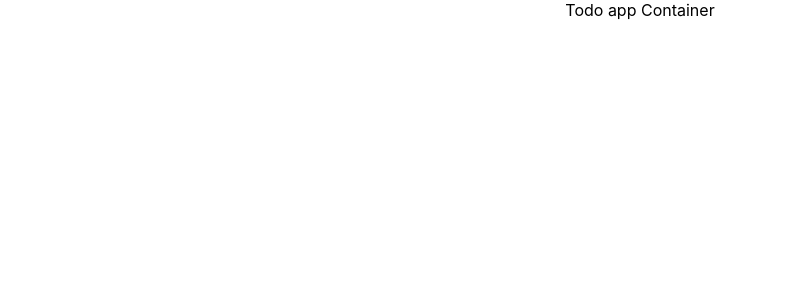
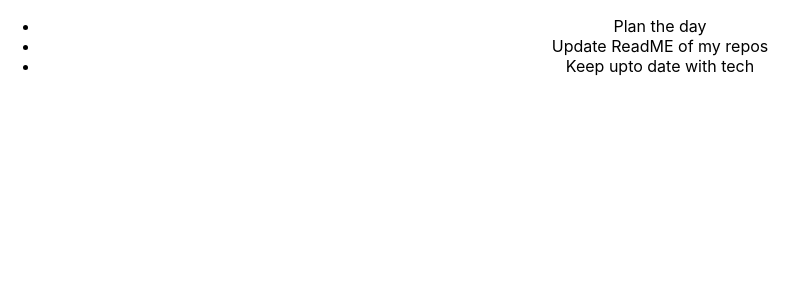
Before and after one commit to markiplagat/react-todo-app, a React (Create React App) app: page / in a window 1280 px wide. Shown: the top 300 px of the page, without its empty margins (0-808 px from the left). Built offline with nearby package versions, Linux system fonts and the light colour scheme.

Commit message:
Pass data to todolist and display

```diff
--- a/src/components/TodoContainer.js
+++ b/src/components/TodoContainer.js
@@ -1,10 +1,32 @@
 import React from "react";
+import TodoList from "./TodoList";
 
 class TodoContainer extends React.Component {
+  state = {
+    todos: [
+      {
+        id: 1,
+        title: "Plan the day",
+        completed: true
+      },
+      {
+        id: 2,
+        title: "Update ReadME of my repos",
+        completed: false
+      },
+      {
+        id: 3,
+        title: "Keep upto date with tech",
+        completed: false
+      }
+    ],
+  }
   render() {
     return (
-      <div>Todo app Container</div>
-    )
+      <div>
+        <TodoList todos={this.state.todos} />
+      </div>
+    );
   }
 }
 
--- a/src/components/TodoList.js
+++ b/src/components/TodoList.js
@@ -0,0 +1,19 @@
+import React from "react";
+
+class TodoList extends React.Component {
+  render() {
+    return(
+      <div>
+        <ul>
+          {this.props.todos.map(todo => (
+            <li key={todo.id}>
+              {todo.title}
+            </li>
+          ))}
+        </ul>
+      </div>
+    );
+  }
+};
+
+export default TodoList;
```
